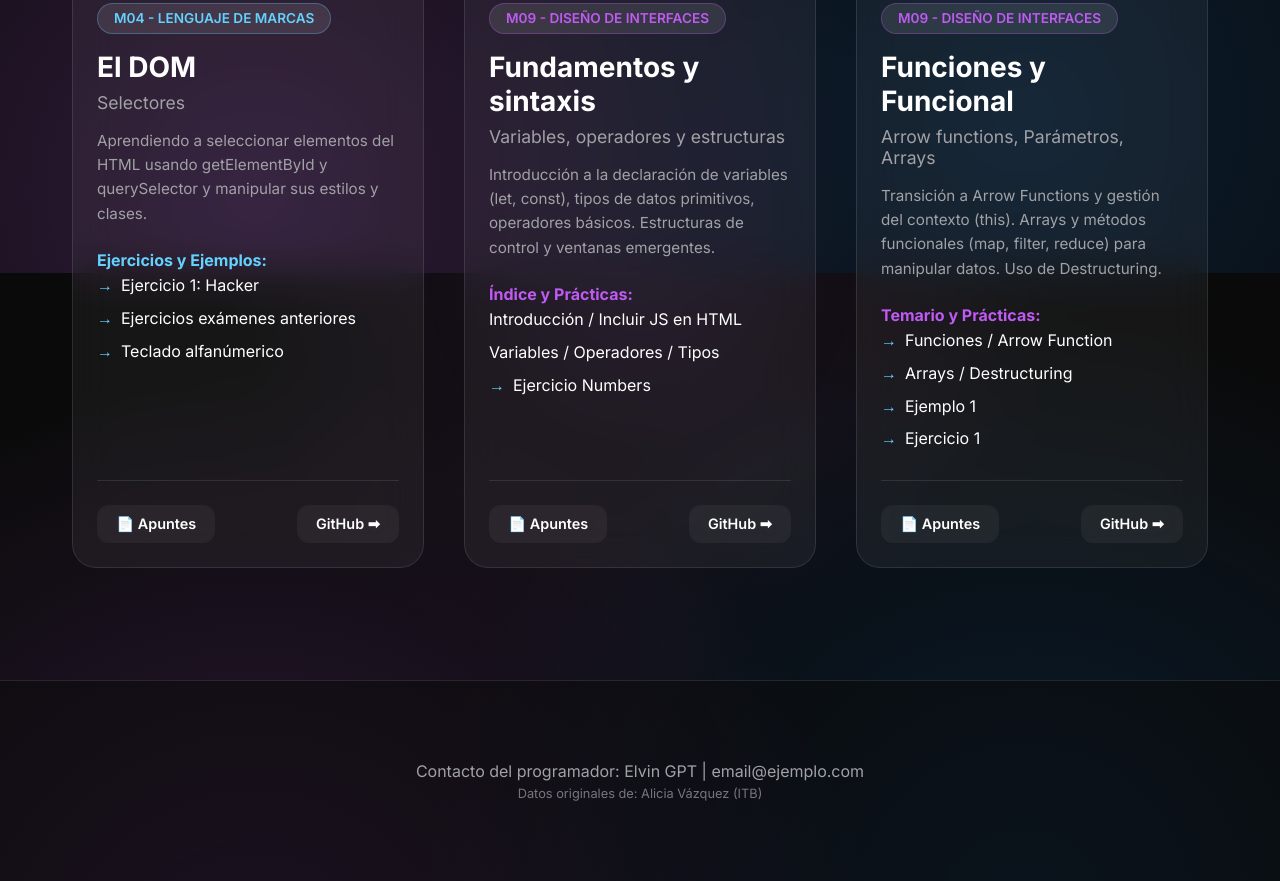
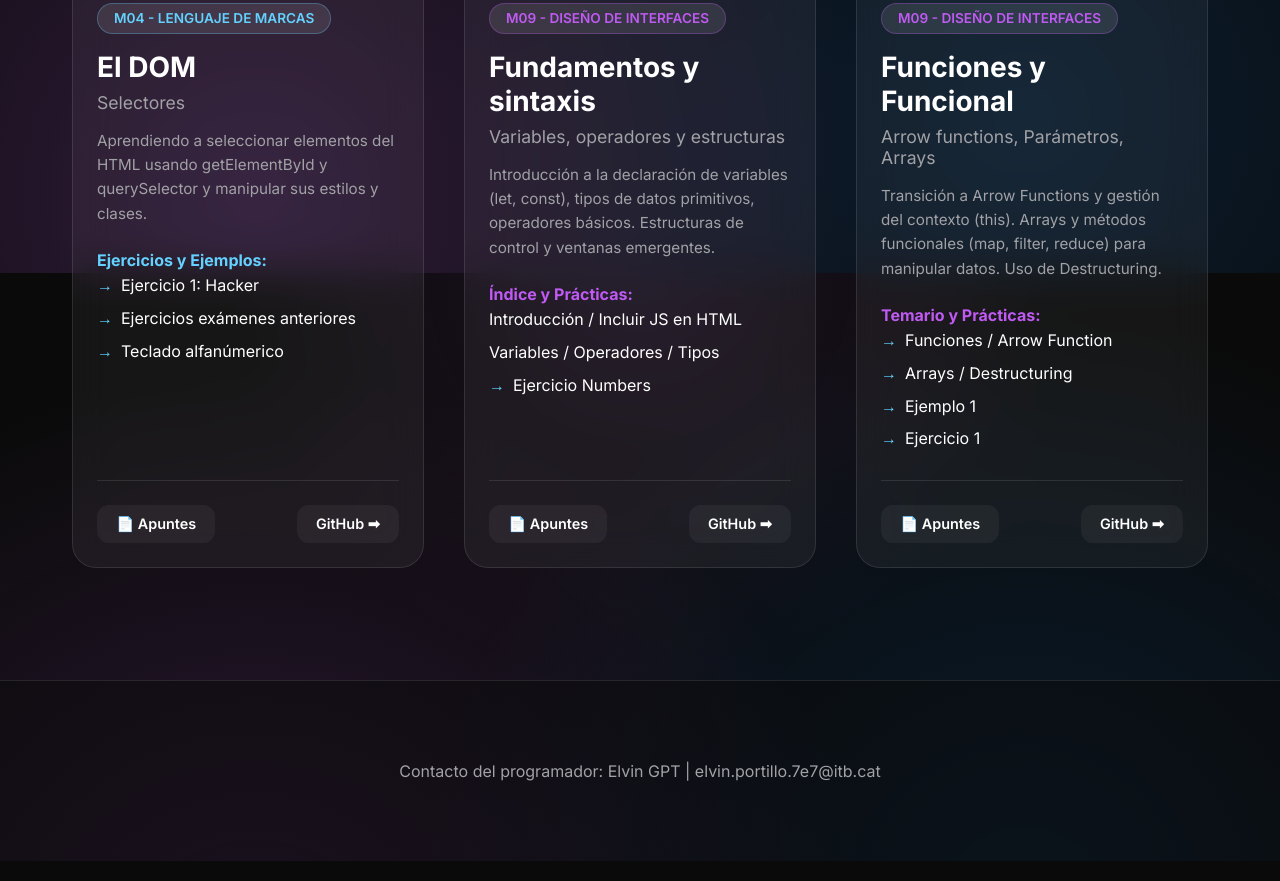
Before and after one commit to elvinportillo7e7/DAM01_25_M09, a plain HTML site: page index.html in a window 1280 px wide. Shown: the part 527-1408 px from the top of the page. Drawn offline with Linux system fonts and the light colour scheme.

Commit message:
Update programmer contact information in footer

```diff
--- a/index.html
+++ b/index.html
@@ -111,8 +111,7 @@
 
     <footer class="main-footer">
         <div class="container">
-            <p>Contacto del programador: Elvin GPT | email@ejemplo.com</p>
-            <p style="font-size: 0.8rem; opacity: 0.7; margin-top: 5px;">Datos originales de: Alicia Vázquez (ITB)</p>
+            <p>Contacto del programador: Elvin GPT | elvin.portillo.7e7@itb.cat</p>
         </div>
     </footer>
 
```
